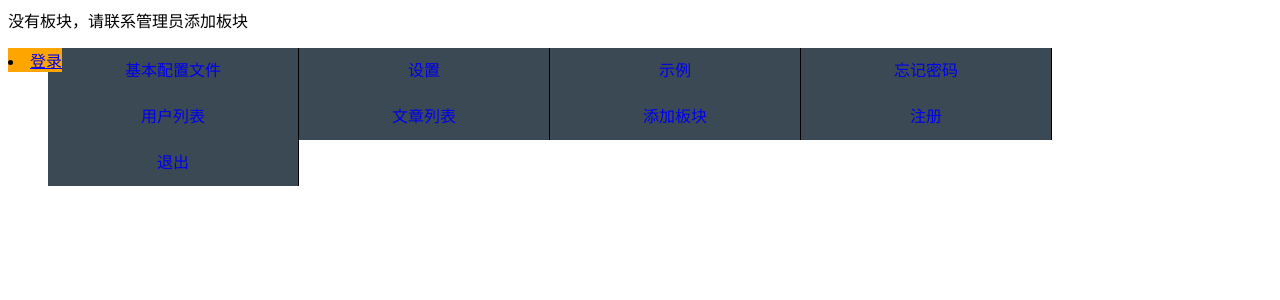
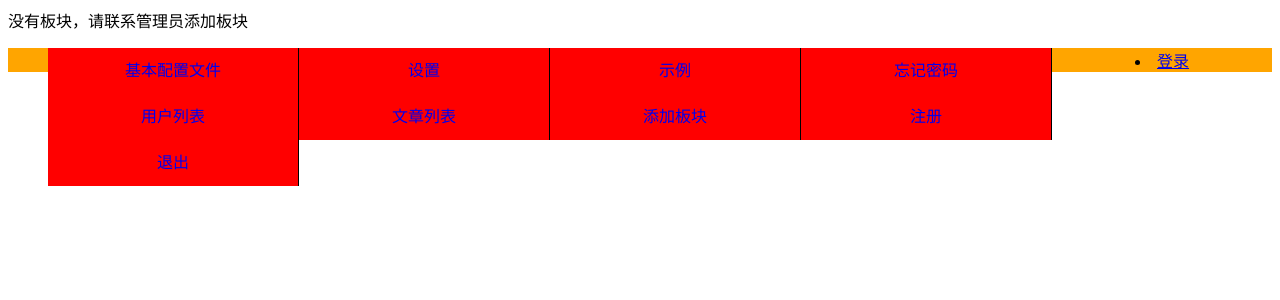
Before and after one commit to etrnal1/bbs, a PHP site: page / in a window 1280 px wide. Shown: the top 300 px of the page. Run offline with PHP 8.4, Linux system fonts and the light colour scheme; data that the repository does not hold is empty.

Commit message:
是 是
进行了页面修改

```diff
--- a/index.php
+++ b/index.php
@@ -21,7 +21,7 @@
 		.two{
 			boder:1px solid;
 			text-align: center;
-
+			f
 			position: absolute;
 
 
@@ -39,7 +39,7 @@
 
 		}
 		.three {
-			position: absolute;
+			 position: absolute;
 			 width: 100%;
 			 height: 20%;
 			 top: 40%;
@@ -55,7 +55,7 @@
 }
 		.white ul li a{
 			padding: 8px 50px;
-			background: #3A4953;
+			background: red;
 			width: 150px;
 			height: 30px;
 			font-color:red;
```
